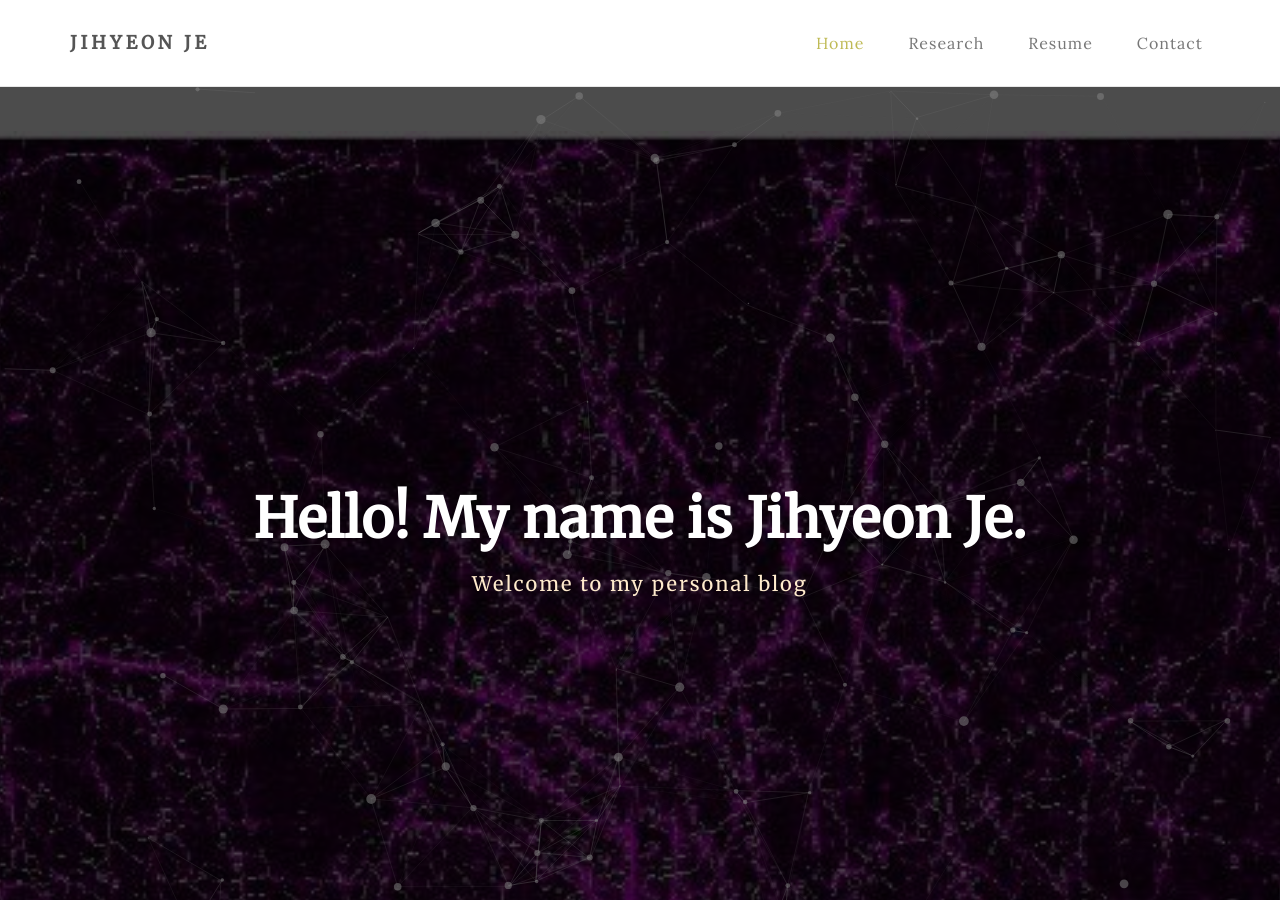
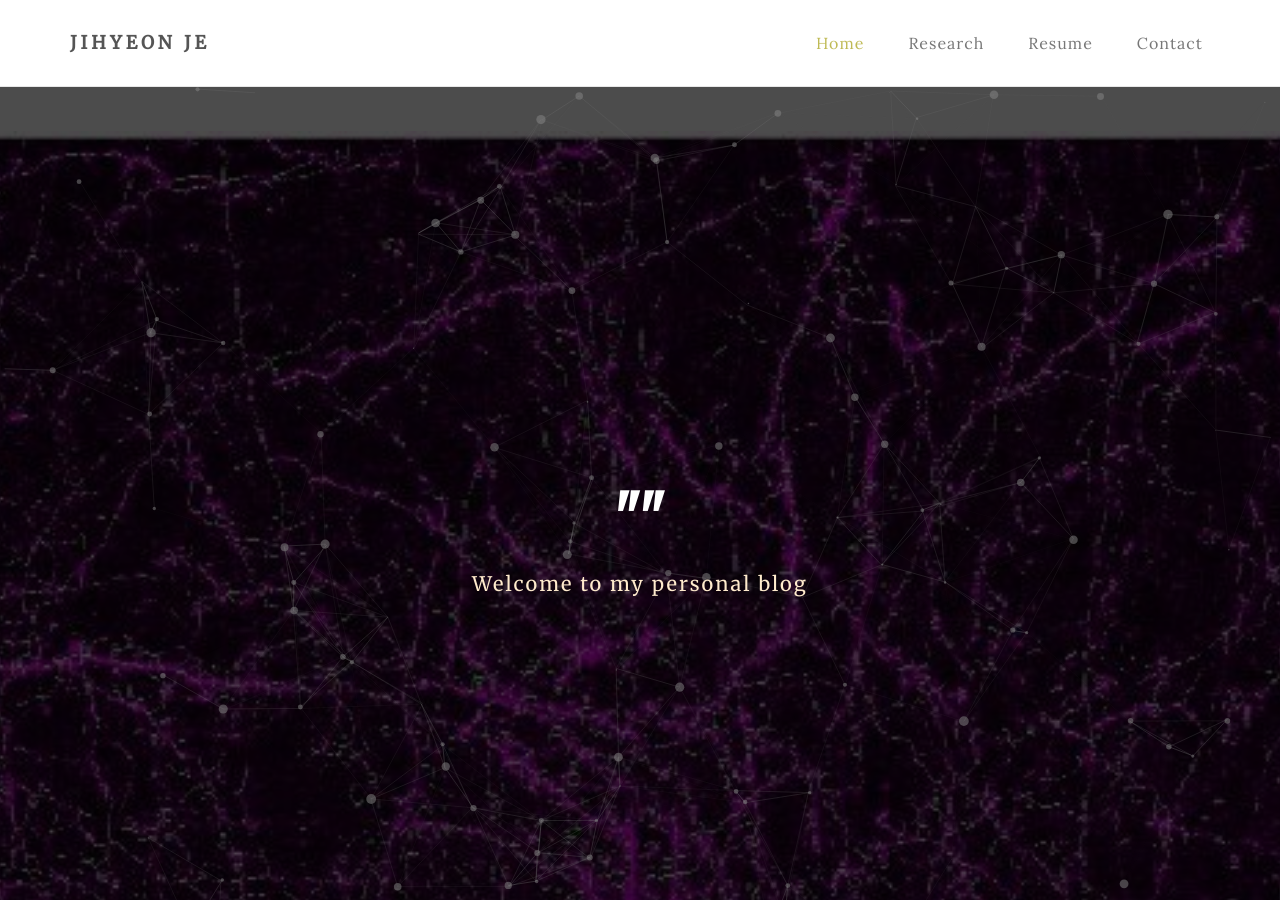
Before and after one commit to rpraka/JihyeonJe.com, a Jekyll site: the page index.html, which Jekyll copies as it is, in a window 1280 px wide and 900 px high. Built offline with Jekyll 4.4.1, drawn with Linux system fonts in a browser that asks for light colours.

Commit message:
Update index.html

```diff
--- a/index.html
+++ b/index.html
@@ -69,7 +69,7 @@ http://www.tooplate.com/view/2085-neuron
           <div class="row">
 
                <div class="col-md-12 col-sm-12">
-                    <h1>Hello! My name is Jihyeon Je.</h1>
+                    <h1>"<Hello, my name is Jihyeon Je! />"</h1>
                     <h4>Welcome to my personal blog</h4>
                </div>
 
```
